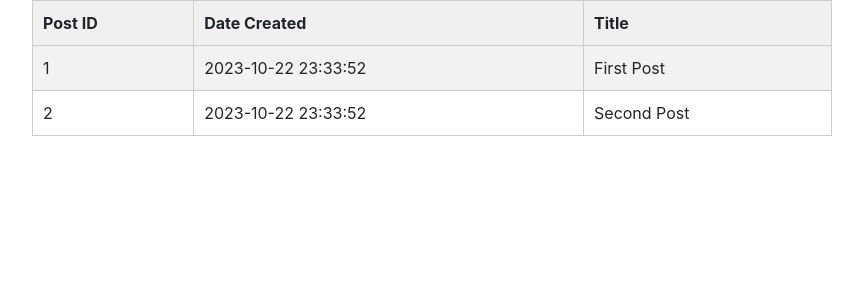
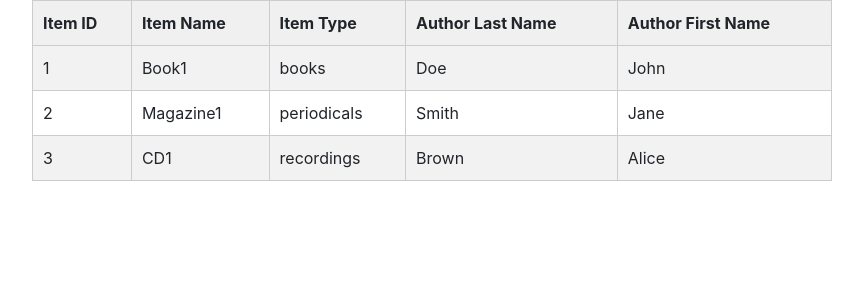
Before and after one commit to BrianAlva/LibraryProject, a Flask app: page /table in a window 1280 px wide. Shown: the part 56-356 px from the top of the page, without its empty margins (208-1071 px from the left). Run offline with Flask 3, Linux system fonts and the light colour scheme; data comes from the database, SQL or seed files in the repository; some libraries are stand-ins or nearby versions.

Commit message:
View Table of a many-many relationship join query

```diff
--- a/app.py
+++ b/app.py
@@ -84,6 +84,6 @@ def delete(id):
 @app.route('/table')
 def display_table():
     conn = get_db_connection()
-    data = conn.execute('SELECT * FROM posts').fetchall()
+    data = conn.execute("SELECT i.itemID, i.itemName, i.itemType, a.authorLastName, a.authorFirstName FROM Item AS i JOIN ItemAuthor AS ia ON i.itemID = ia.itemID JOIN Author AS a ON ia.authorID = a.authorID;").fetchall()
     conn.close()
     return render_template('table.html', posts=data)
--- a/templates/table.html
+++ b/templates/table.html
@@ -37,15 +37,19 @@
   <body>
     <table>
       <tr>
-        <th>Post ID</th>
-        <th>Date Created</th>
-        <th>Title</th>
+        <th>Item ID</th>
+        <th>Item Name</th>
+        <th>Item Type</th>
+        <th>Author Last Name</th>
+        <th>Author First Name</th>
       </tr>
       {% for row in posts %}
         <tr>
           <td>{{ row[0] }}</td>
           <td>{{ row[1] }}</td>
           <td>{{ row[2] }}</td>
+          <td>{{ row[3] }}</td>
+          <td>{{ row[4] }}</td>
         </tr>
       {% endfor %}
     </table>
```
